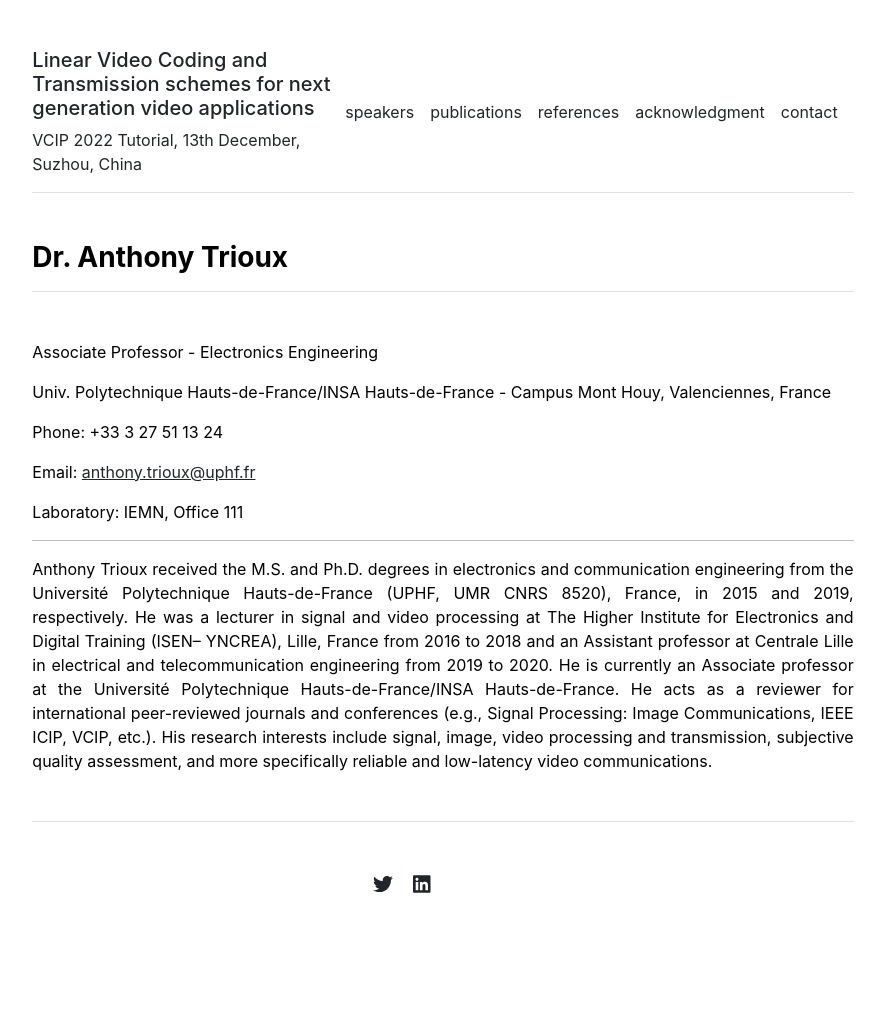
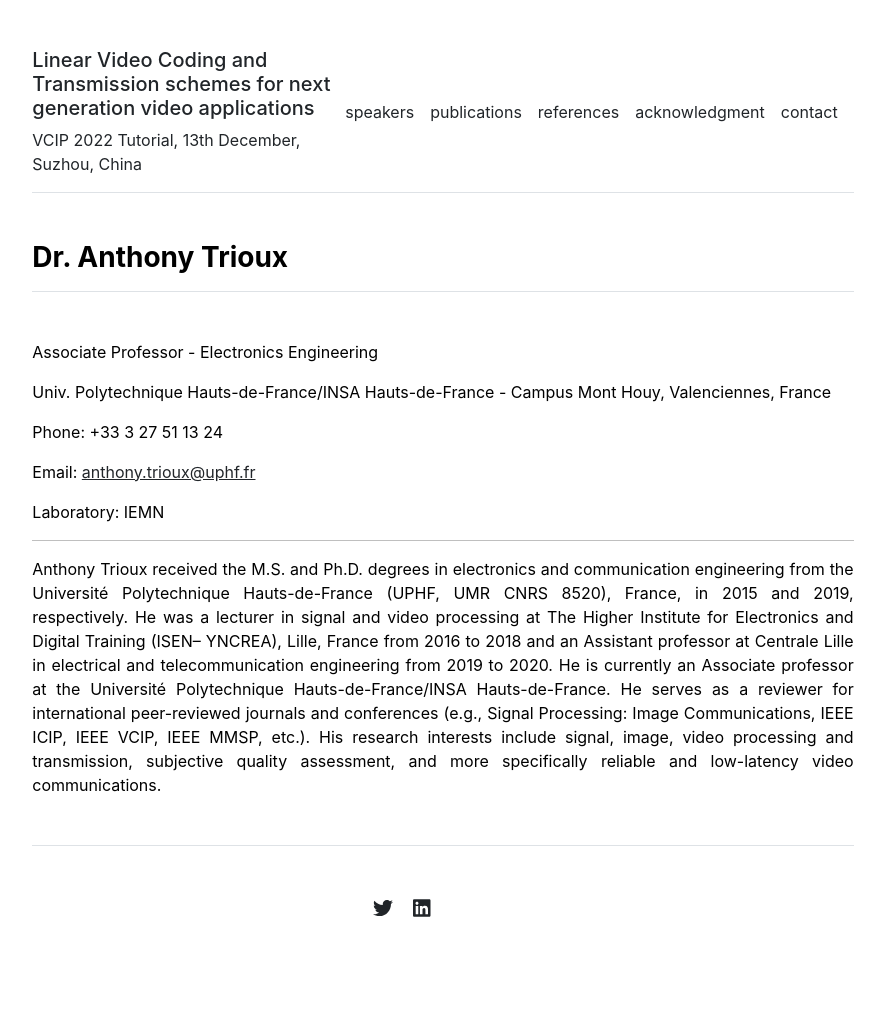
Before and after one commit to a-trioux/LVCT, a Jekyll site: the page built from people/AT.md, in a window 1280 px wide. Shown: the whole page, without its empty margins (197-1082 px from the left). Built offline with Jekyll 4.4.1, drawn with Linux system fonts in a browser that asks for light colours; before the commit the page ends 996 px from its top, so only the background shows below that.

Commit message:
Update AT.md

```diff
--- a/people/AT.md
+++ b/people/AT.md
@@ -11,8 +11,8 @@ Phone: +33 3 27 51 13 24
 
 Email: <a href="mailto:anthony.trioux@uphf.fr">anthony.trioux@uphf.fr</a>
 
-Laboratory: IEMN, Office 111
+Laboratory: IEMN
 
 ---
 
-<div style="text-align: justify"> Anthony Trioux received the M.S. and Ph.D. degrees in electronics and communication engineering from the Université Polytechnique Hauts-de-France (UPHF, UMR CNRS 8520), France, in 2015 and 2019, respectively. He was a lecturer in signal and video processing at The Higher Institute for Electronics and Digital Training (ISEN– YNCREA), Lille, France from 2016 to 2018 and an Assistant professor at Centrale Lille in electrical and telecommunication engineering from 2019 to 2020. He is currently an Associate professor at the Université Polytechnique Hauts-de-France/INSA Hauts-de-France. He acts as a reviewer for international peer-reviewed journals and conferences (e.g., Signal Processing: Image Communications, IEEE ICIP, VCIP, etc.). His research interests include signal, image, video processing and transmission, subjective quality assessment, and more specifically reliable and low-latency video communications.</div>
+<div style="text-align: justify"> Anthony Trioux received the M.S. and Ph.D. degrees in electronics and communication engineering from the Université Polytechnique Hauts-de-France (UPHF, UMR CNRS 8520), France, in 2015 and 2019, respectively. He was a lecturer in signal and video processing at The Higher Institute for Electronics and Digital Training (ISEN– YNCREA), Lille, France from 2016 to 2018 and an Assistant professor at Centrale Lille in electrical and telecommunication engineering from 2019 to 2020. He is currently an Associate professor at the Université Polytechnique Hauts-de-France/INSA Hauts-de-France. He serves as a reviewer for international peer-reviewed journals and conferences (e.g., Signal Processing: Image Communications, IEEE ICIP, IEEE VCIP, IEEE MMSP, etc.). His research interests include signal, image, video processing and transmission, subjective quality assessment, and more specifically reliable and low-latency video communications.</div>
```
